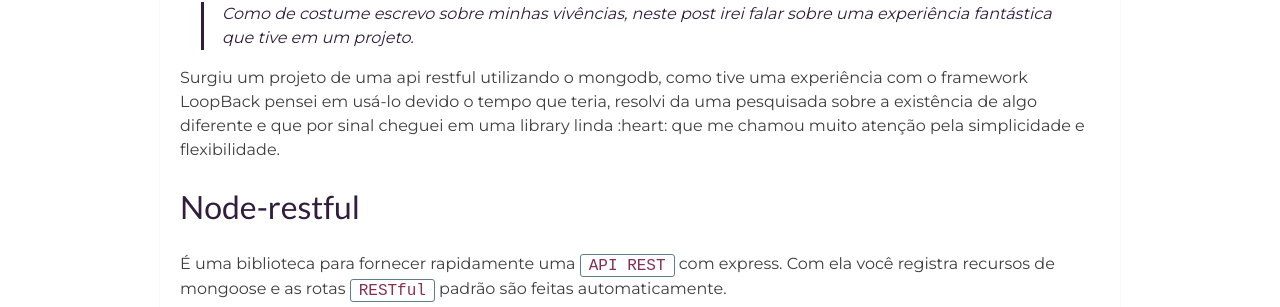
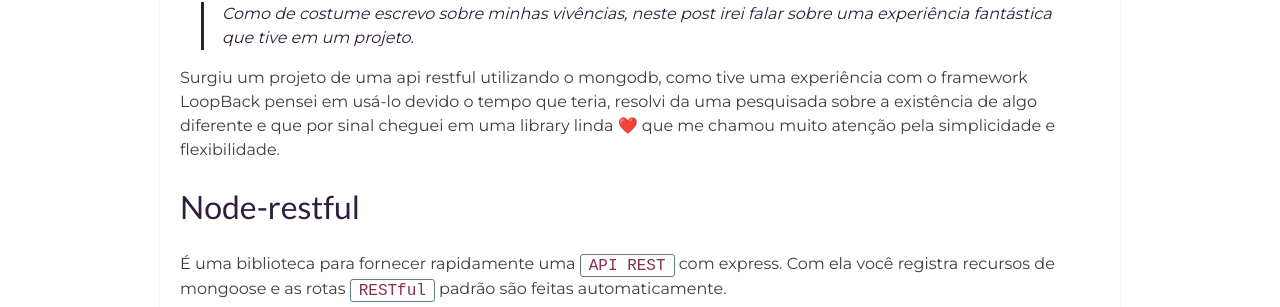
Before and after one commit to wharley/wharley.github.io, a Jekyll site: the page built from _posts/2018-02-04-criando-apis-incríveis-usando-node-restful.md, in a window 1280 px wide. Shown: the part 666-973 px from the top of the page. Built offline with Jekyll 4.4.1, drawn with Linux system fonts in a browser that asks for light colours; emoji names are drawn with the system emoji font; comment, search, counter and statistics services are not loaded; part of the change alters nothing that is shown; some of the changed text lies outside the part shown.

```diff
--- a/_config.yml
+++ b/_config.yml
@@ -44,7 +44,7 @@ plugins:
   - jekyll-paginate
   - jekyll-feed
   - jekyll-sitemap
-  - emoji_for_jekyll
+  - jemoji
 
 include: [_pages]
 exclude: ["node_modules", "gulpfile.js", "package.json", "yarn.lock"]
```
